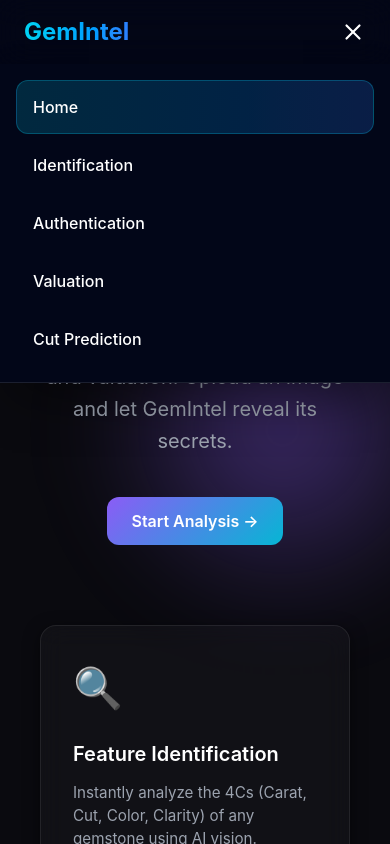
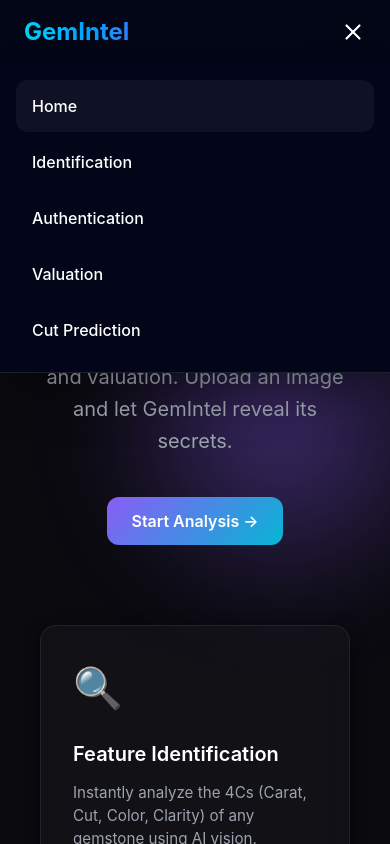
Before and after one commit to achala9912/GemIntel, a Next.js app in the folder frontend/: page / in a window 390 px wide. Both pictures are taken after a click on the button "Toggle Menu". Shown: the top 844 px of the page. Built offline with nearby package versions, Linux system fonts and the light colour scheme.

Commit message:
fix(ui): resolve path matching bug where home route was always active

```diff
--- a/frontend/src/components/Navbar.tsx
+++ b/frontend/src/components/Navbar.tsx
@@ -17,6 +17,19 @@
   const pathname = usePathname();
   const [isOpen, setIsOpen] = useState(false);
 
+const isActive = (path: string) => {
+  if (!pathname) return false;
+
+  const current = pathname === '/' ? '/' : pathname.replace(/\/$/, '');
+  const target = path === '/' ? '/' : path.replace(/\/$/, '');
+
+  if (target === '/') {
+    return current === '/';
+  }
+
+  return current === target || current.startsWith(target + '/');
+};
+
   return (
     <nav className="sticky top-0 z-50 border-b border-white/10 bg-slate-950/80 backdrop-blur-lg">
       <div className="container mx-auto px-4">
@@ -35,10 +48,10 @@
               <Link
                 key={item.path}
                 href={item.path}
-                className={`flex items-center h-full text-sm font-medium transition-colors duration-200 hover:text-cyan-400 ${
-                  pathname === item.path
+                className={`flex items-center h-full text-sm font-medium transition-colors duration-200 ${
+                  isActive(item.path)
                     ? 'text-cyan-400'
-                    : 'text-gray-400'
+                    : 'text-gray-400 hover:text-cyan-300'
                 }`}
               >
                 {item.name}
@@ -58,8 +71,10 @@
 
         {/* Mobile Navigation */}
         <div
-          className={`absolute top-full left-0 right-0 z-40 border-b border-white/10 bg-slate-950 shadow-2xl shadow-black/45 overflow-hidden transition-all duration-300 lg:hidden ${
-            isOpen ? 'max-h-96 opacity-100 py-4' : 'max-h-0 opacity-0 pointer-events-none'
+          className={`absolute top-full left-0 right-0 z-40 border-b border-white/10 bg-slate-950 shadow-2xl shadow-black/40 overflow-hidden transition-all duration-300 lg:hidden ${
+            isOpen
+              ? 'max-h-96 opacity-100 py-4'
+              : 'max-h-0 opacity-0 pointer-events-none'
           }`}
         >
           <div className="flex flex-col gap-1 px-4">
@@ -69,9 +84,9 @@
                 href={item.path}
                 onClick={() => setIsOpen(false)}
                 className={`rounded-xl px-4 py-3.5 transition-all duration-200 font-medium ${
-                  pathname === item.path
-                    ? 'bg-gradient-to-r from-cyan-500/20 to-blue-500/20 border border-cyan-500/30 text-cyan-400'
-                    : 'text-gray-300 hover:bg-white/5 border border-transparent'
+                  isActive(item.path)
+                    ? 'text-cyan-400 bg-white/5'
+                    : 'text-gray-300 hover:text-cyan-300 hover:bg-white/5'
                 }`}
               >
                 {item.name}
```
